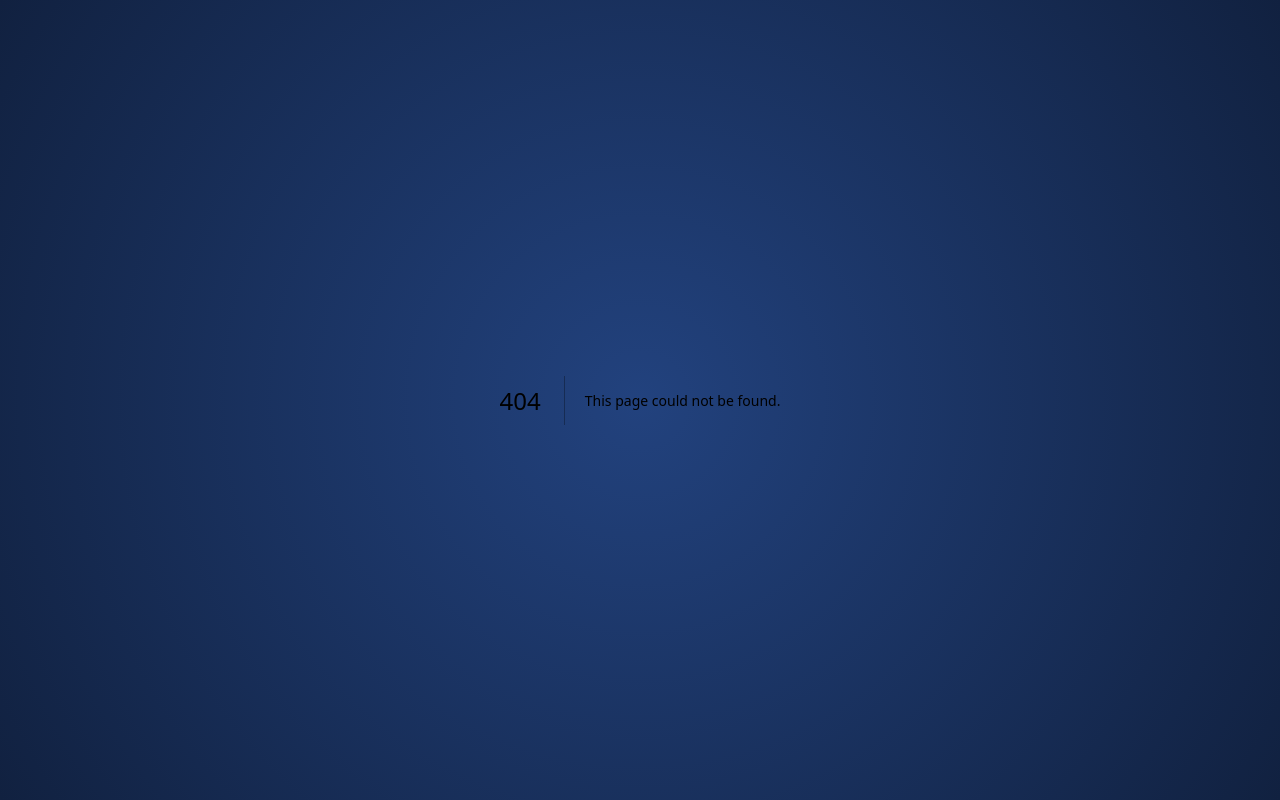
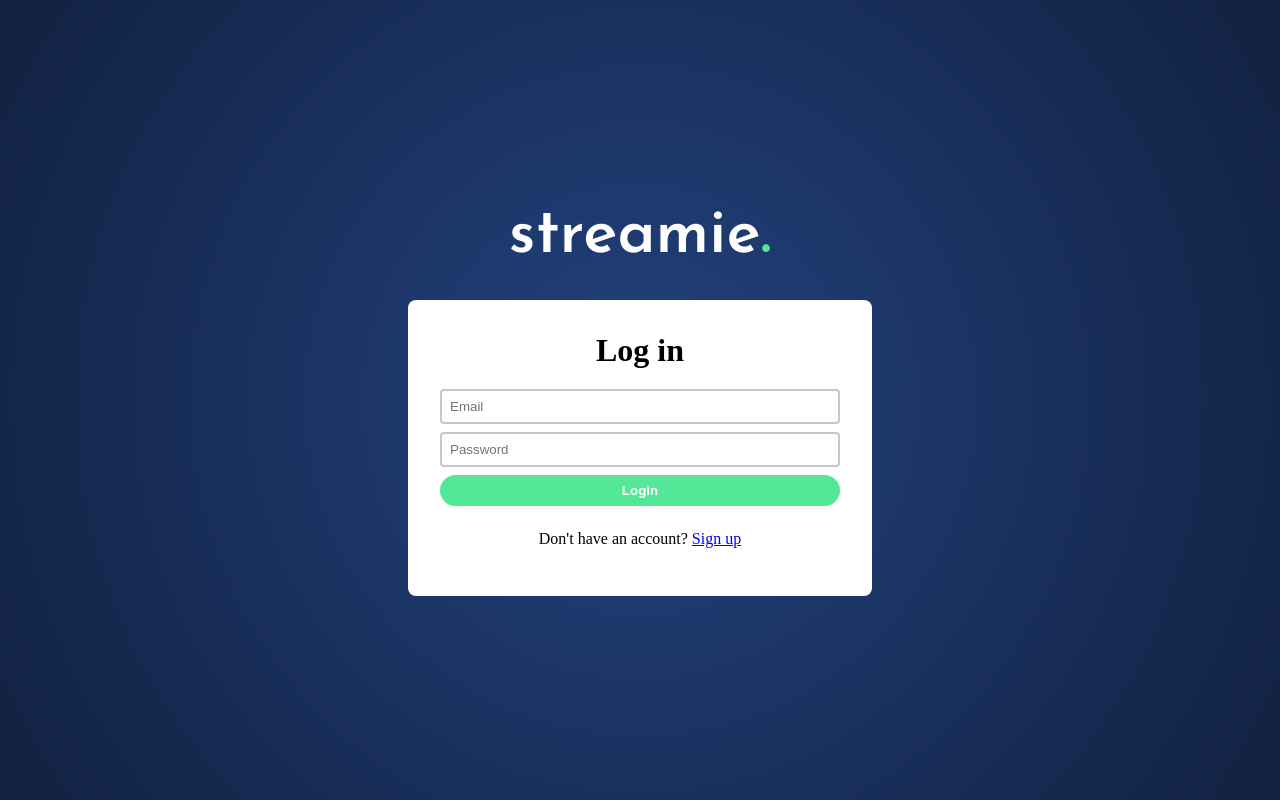
Before and after one commit to matt-mccartney/streamie2, a Next.js app: page /login in a window 1280 px wide. Before the commit this address had no page. Built offline with nearby package versions, Linux system fonts and the light colour scheme.

Commit message:
Fixed Login

```diff
--- /dev/null
+++ b/components/AuthForm/AuthForm.tsx
@@ -0,0 +1,131 @@
+import React, { useState } from "react";
+import axios from "axios";
+import styled from "styled-components";
+
+const FormContainer = styled.div<any>`
+  width: 400px;
+  background-color: white;
+  border-radius: 8px;
+  padding: 32px;
+`;
+const SignUpForm = styled.form<any>`
+  display: flex;
+  flex-direction: column;
+  gap: 8px;
+`;
+const LoginForm = styled.form<any>`
+  display: flex;
+  flex-direction: column;
+  gap: 8px;
+`;
+const SignUpInput = styled.input<any>`
+  padding: 8px;
+  border-radius: 4px;
+  border: 2px solid #c7c7c7;
+  &:focus {
+    border: 2px solid #55e798;
+  }
+  outline: none;
+`;
+const SignUpButton = styled.button<any>`
+  background-color: #55e798;
+  color: white;
+  border-radius: 99px;
+  outline: none;
+  border: none;
+  font-weight: 600;
+  padding: 8px;
+`;
+const FormTitle = styled.h1<any>`
+text-align: center;
+font-weight: 800;
+margin-block-start: 0px;
+margin-block-end: 0px;
+margin-bottom: 20px;
+`
+const FormError = styled.p<any>`
+color: red;
+`
+const SwitchFormP = styled.p<any>`
+text-align: center;
+`
+const SwitchFormA = styled.a<any>`
+color: blue;
+text-decoration: underline;
+cursor: pointer;
+`
+
+const AuthForm: React.FC = () => {
+  const [mode, setMode] = useState<"signup" | "login">("login");
+  const [error, setError] = useState<string | null>(null);
+  const [email, setEmail] = useState("");
+  const [password, setPassword] = useState("");
+
+  const handleSubmit = async (e: React.FormEvent<HTMLFormElement>) => {
+    e.preventDefault();
+    try {
+      const response = await axios.post(
+        mode === "signup" ? "/api/signup" : "/api/login",
+        { email, password },
+        {
+          headers: {
+            "Content-Type": "application/json",
+          },
+        }
+      );
+      const data = await response.data;
+      localStorage.setItem("user", JSON.stringify(data.user))
+    } catch (error: any) {
+      setError(error.response.data.error);
+    }
+  };
+
+  return (
+    <FormContainer>
+      <FormTitle>{mode === "login" ? "Log in" : "Sign up"}</FormTitle>
+      <FormError>{error}</FormError>
+      {mode === "signup" && (
+        <SignUpForm onSubmit={handleSubmit}>
+          <SignUpInput
+            type="email"
+            value={email}
+            onChange={(e: any) => setEmail(e.target.value)}
+            placeholder="Email"
+            required
+          />
+          <SignUpInput
+            type="password"
+            value={password}
+            onChange={(e: any) => setPassword(e.target.value)}
+            placeholder="Password"
+            required
+          />
+          <SignUpButton type="submit">Sign Up</SignUpButton>
+          <SwitchFormP>Already have an account? <SwitchFormA onClick={() => setMode(mode === "signup" ? "login" : "signup")}>Log in</SwitchFormA></SwitchFormP>
+        </SignUpForm>
+      )}
+      {mode === "login" && (
+        <LoginForm onSubmit={handleSubmit}>
+          <SignUpInput
+            type="email"
+            value={email}
+            onChange={(e: any) => setEmail(e.target.value)}
+            placeholder="Email"
+            required
+          />
+          <SignUpInput
+            type="password"
+            value={password}
+            onChange={(e: any) => setPassword(e.target.value)}
+            placeholder="Password"
+            required
+          />
+          <SignUpButton type="submit" onSubmit={handleSubmit}>Login</SignUpButton>
+          <SwitchFormP>Don't have an account? <SwitchFormA onClick={() => setMode(mode === "login" ? "signup" : "login")}>Sign up</SwitchFormA></SwitchFormP>
+        </LoginForm>
+      )}
+    </FormContainer>
+  );
+};
+
+export default AuthForm;
--- /dev/null
+++ b/pages/api/login.ts
@@ -0,0 +1,20 @@
+import { NextApiRequest, NextApiResponse } from 'next';
+import { UserCredential, signInWithEmailAndPassword } from 'firebase/auth';
+import app, { auth } from '@/library/firebaseConfig';
+
+export default async function handler(req: NextApiRequest, res: NextApiResponse) {
+  if (req.method !== 'POST') {
+    return res.status(405).json({ message: 'Method Not Allowed' });
+  }
+
+  const { email, password } = req.body;
+
+  try {
+    const userCredential = await signInWithEmailAndPassword(auth, email, password);
+    const userData: UserCredential["user"] = userCredential.user;
+    return res.status(200).json({ success: true, user: userData.toJSON() });
+  } catch (error: any) {
+    console.error('Error logging in:', error.message);
+    return res.status(500).json({ "error": error.message });
+  }
+}
--- /dev/null
+++ b/pages/api/signup.ts
@@ -0,0 +1,20 @@
+import { NextApiRequest, NextApiResponse } from 'next';
+import { UserCredential, createUserWithEmailAndPassword } from 'firebase/auth';
+import { auth } from '@/library/firebaseConfig';
+
+export default async function handler(req: NextApiRequest, res: NextApiResponse) {
+  if (req.method !== 'POST') {
+    return res.status(405).json({ message: 'Method Not Allowed' });
+  }
+
+  const { email, password } = req.body;
+
+  try {
+    const userCredential = await createUserWithEmailAndPassword(auth, email, password);
+    const userData: UserCredential["user"] = userCredential.user;
+    return res.status(200).json({ success: true, user: userData.toJSON() });
+  } catch (error: any) {
+    console.error('Error signing up:', error.message);
+    return res.status(500).json({ "error": error.message });
+  }
+}
--- /dev/null
+++ b/pages/login/index.tsx
@@ -0,0 +1,32 @@
+import AuthForm from "@/components/AuthForm/AuthForm";
+import Logo from "@/components/Logo/Logo";
+import { useRouter } from "next/router";
+import { useEffect, useState } from "react";
+import styled from "styled-components";
+
+const AuthContainer = styled.div<any>`
+  display: flex;
+  width: 100%;
+  height: 100vh;
+  justify-content: center;
+  align-items: center;
+  flex-direction: column;
+  gap: 32px;
+`;
+
+export default function SignIn() {
+  const router = useRouter();
+  useEffect(() => {
+    const profile = localStorage.getItem("user");
+    if (profile) {
+      router.push("/movies");
+    }
+  }, []);
+
+  return (
+    <AuthContainer>
+      <Logo size={16} returnToHome={true}></Logo>
+      <AuthForm></AuthForm>
+    </AuthContainer>
+  );
+}
```
